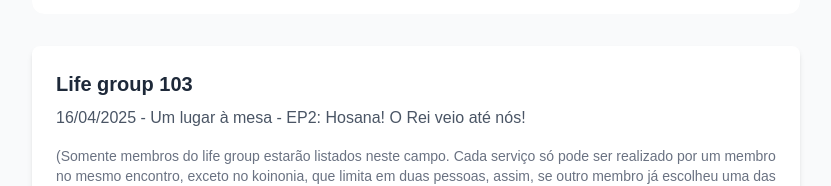
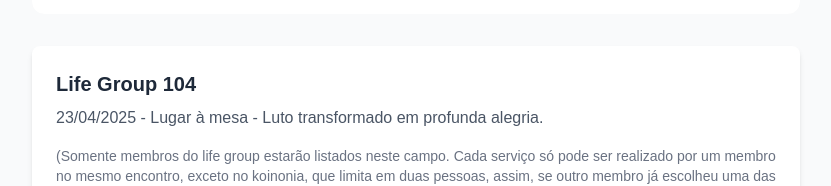
Before and after one commit to guilhermelim/genesis-forms, a Next.js app: page / in a window 1280 px wide. Shown: the part 242-428 px from the top of the page, without its empty margins (224-1055 px from the left). Built offline with nearby package versions, Linux system fonts and the light colour scheme; no server answers; the database is empty.

Commit message:
Updates Life Group info content
Modifies group title and description to reflect updated event details, including date and theme adjustments.

```diff
--- a/src/sections/home/LifeGroupInfo.tsx
+++ b/src/sections/home/LifeGroupInfo.tsx
@@ -1,9 +1,9 @@
 export default function LifeGroupInfo() {
   return (
     <div className="bg-white rounded-lg shadow-md p-6 mb-8">
-      <h2 className="text-xl font-bold text-gray-800 mb-2">Life group 103</h2>
+      <h2 className="text-xl font-bold text-gray-800 mb-2">Life Group 104</h2>
       <p className="text-gray-600 mb-4">
-        16/04/2025 - Um lugar à mesa - EP2: Hosana! O Rei veio até nós!
+        23/04/2025 - Lugar à mesa - Luto transformado em profunda alegria.
       </p>
       <p className="text-sm text-gray-500">
         (Somente membros do life group estarão listados neste campo. Cada
```
